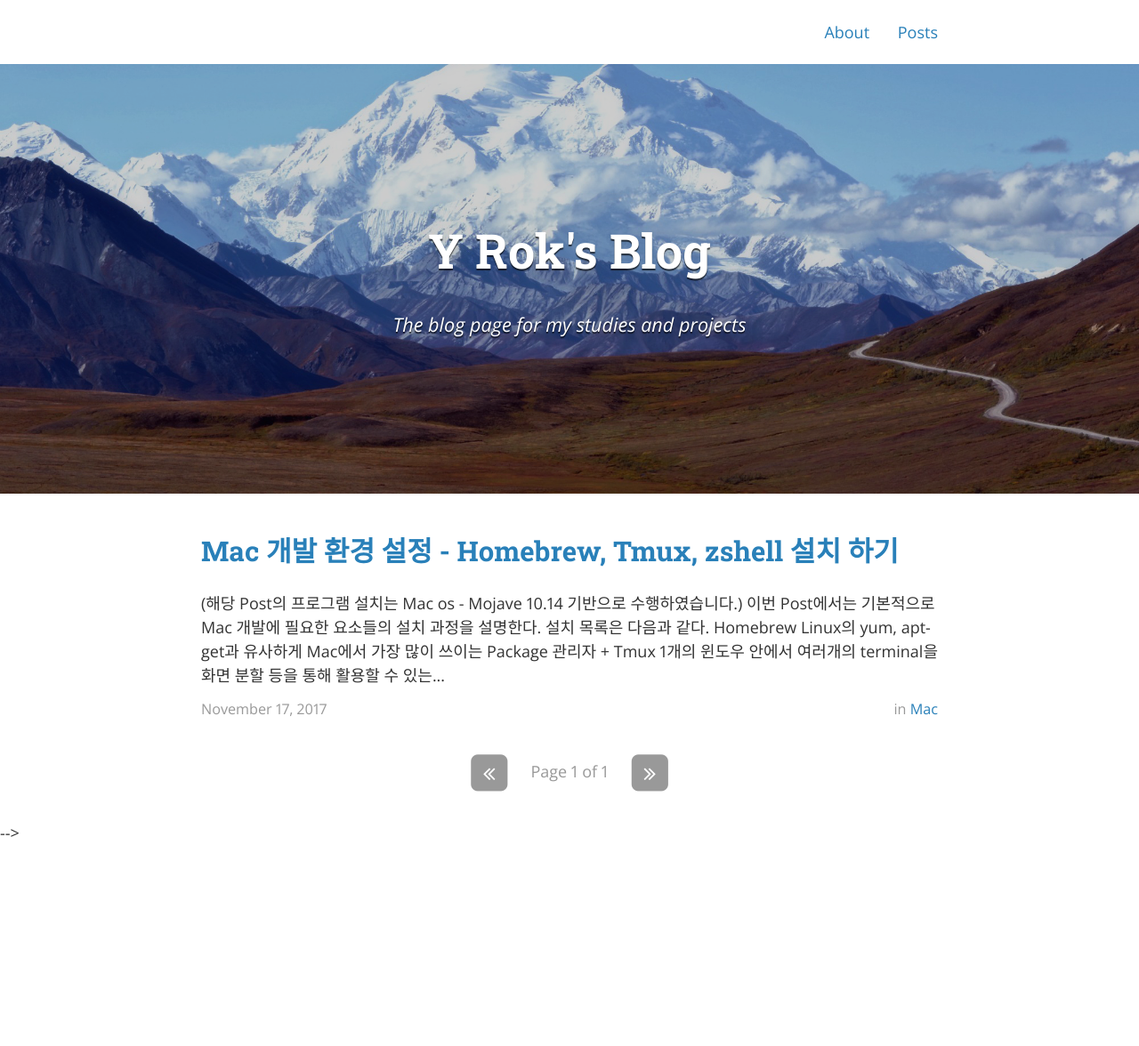
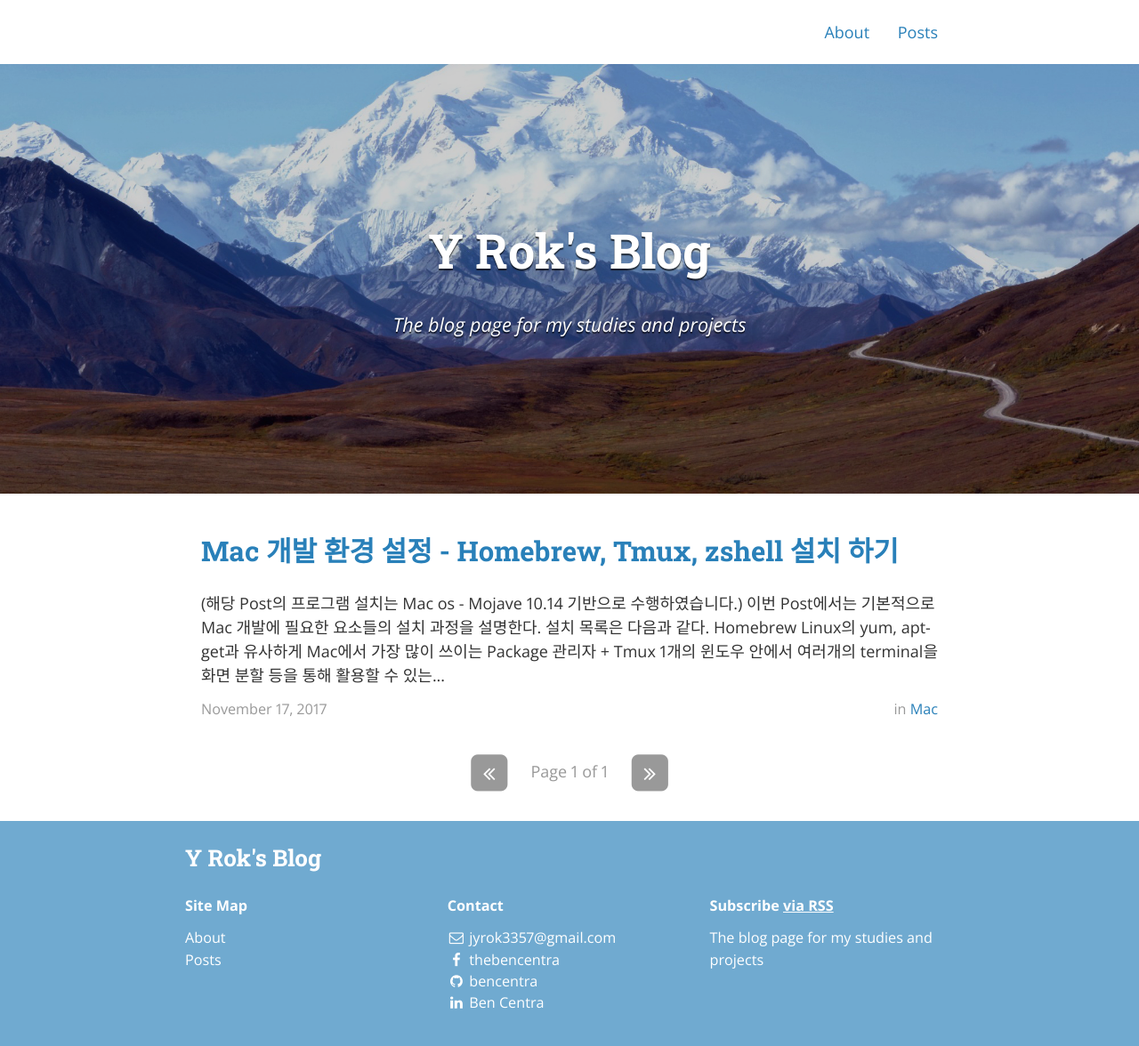
Before and after one commit to jangyrok/y-rok.github.io, a Jekyll site: the page built from index.html, in a window 1280 px wide. Shown: the whole page at 89% size. Built offline with Jekyll 4.4.1, drawn with Linux system fonts in a browser that asks for light colours; nearby versions of some CDN libraries; the list of posts is cut into pages by our own code; before the commit the page ends 950 px from its top, so only the background shows below that; part of the change alters nothing that is shown.

Commit message:
google analytics modified

```diff
--- a/_includes/analytics.html
+++ b/_includes/analytics.html
@@ -1,5 +1,5 @@
  <!-- Global site tag (gtag.js) - Google Analytics -->
- <script async src="https://www.googletagmanager.com/gtag/js?id=UA-98269083-1"></script>
+ <script async src="https://www.googletagmanager.com/gtag/js?id={{ site.ga_tracking_id }}"></script>
  <script>
    window.dataLayer = window.dataLayer || [];
    function gtag(){dataLayer.push(arguments);}
--- a/_includes/footer.html
+++ b/_includes/footer.html
@@ -84,6 +84,7 @@ $(document).ready(function() {
 
 {% if site.ga_tracking_id %}
 <!-- Google Analytics -->
+<!--
 <script>
   (function(i,s,o,g,r,a,m){i['GoogleAnalyticsObject']=r;i[r]=i[r]||function(){
   (i[r].q=i[r].q||[]).push(arguments)},i[r].l=1*new Date();a=s.createElement(o),
@@ -94,5 +95,5 @@ $(document).ready(function() {
     'page': '{{ page.url }}',
     'title': '{% if page.title %}{{ page.title }}{% else %}{{ site.title }}{% endif %}'
   });
-</script>
+</script>-->
 {% endif %}
--- a/_layouts/default.html
+++ b/_layouts/default.html
@@ -13,7 +13,7 @@
         {{ content }}
     </div>
 
-    <!-- {% include footer.html %} -->
+   {% include footer.html %}
 
   </body>
 
```
